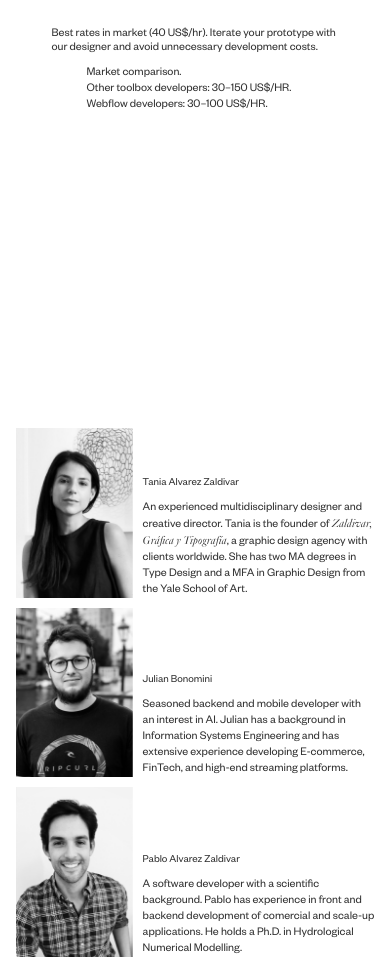
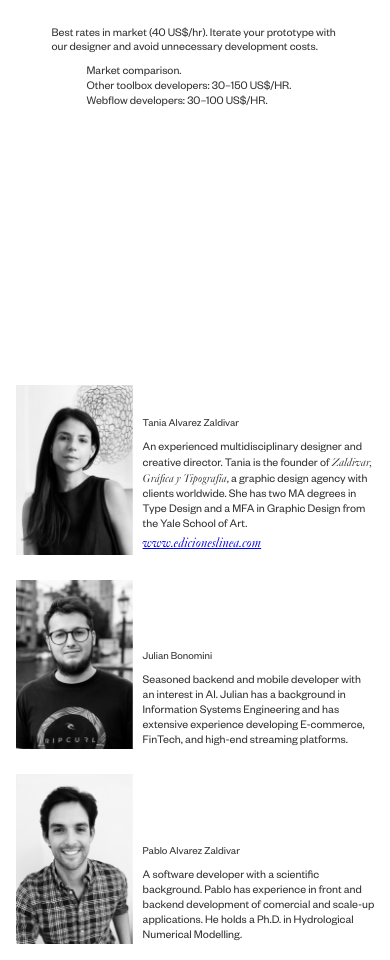
Before and after one commit to LatinianPassiveIncome/ensos-landing-page, a website: page www/index.html in a window 390 px wide. Shown: the part 1360-2320 px from the top of the page. Drawn offline with nearby package versions, Linux system fonts and the light colour scheme.

Commit message:
Add tanias external link

```diff
--- a/www/css/ensos-landing.webflow.css
+++ b/www/css/ensos-landing.webflow.css
@@ -393,7 +393,7 @@
   width: 70%;
   margin-top: 10px;
   margin-left: 120px;
-  line-height: 16px;
+  line-height: 15px;
 }
 
 .plan {
@@ -429,7 +429,7 @@
 
 .bio {
   font-size: 14px;
-  line-height: 16px;
+  line-height: 15px;
 }
 
 .address {
@@ -461,6 +461,11 @@
   font-family: 'Genath displayita', sans-serif;
   font-size: 20px;
   font-style: italic;
+}
+
+.external-link {
+  font-family: 'Genath displayita', sans-serif;
+  font-size: 16px;
 }
 
 @media screen and (min-width: 1920px) {
@@ -749,6 +754,10 @@
 
   .hero-container {
     max-width: 95vw;
+  }
+
+  .external-link {
+    font-size: 14px;
   }
 }
 
@@ -1060,6 +1069,8 @@
     width: auto;
     max-width: 92vw;
     margin-right: 0px;
+    margin-bottom: 10px;
+    padding-bottom: 10px;
     -webkit-box-orient: horizontal;
     -webkit-box-direction: normal;
     -webkit-flex-direction: row;
@@ -1195,7 +1206,7 @@
   }
 
   .address {
-    margin-top: 10px;
+    margin-top: 5px;
     margin-bottom: 5px;
     -webkit-align-self: flex-end;
     -ms-flex-item-align: end;
--- a/www/index.html
+++ b/www/index.html
@@ -1,5 +1,5 @@
 <!DOCTYPE html><!--  This site was created in Webflow. http://www.webflow.com  -->
-<!--  Last Published: Sat Oct 31 2020 07:58:38 GMT+0000 (Coordinated Universal Time)  -->
+<!--  Last Published: Sat Oct 31 2020 09:05:13 GMT+0000 (Coordinated Universal Time)  -->
 <html data-wf-page="5f80e958dc86b54ba4502641" data-wf-site="5f80e958dc86b550eb502640">
 <head>
   <meta charset="utf-8">
@@ -102,6 +102,7 @@
           <div class="bio-container">
             <div class="name-title">Tania Alvarez Zaldivar</div>
             <div class="bio">An experienced multidisciplinary designer and creative director. Tania is the founder of<span class="studio-text"> Zaldivar, Gráfica y Tipografía</span>, a graphic design agency with clients worldwide. She has two MA degrees in Type Design and a MFA in Graphic Design from the Yale School of Art.</div>
+            <a href="https://www.edicioneslinea.com/" target="_blank"><span class="external-link">www.edicioneslinea.com</span></a>
           </div>
         </div>
         <div class="person"><img src="images/Julian.png" loading="lazy" alt="" class="portrait">
```
